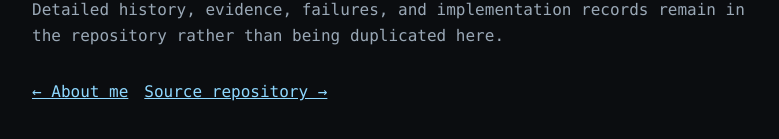
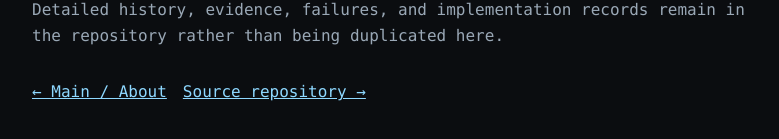
Before and after one commit to redogit/Dream-To-Action, a plain HTML site: page docs/index.html in a window 1280 px wide. Shown: the part 621-760 px from the top of the page, without its empty margins (250-1029 px from the left). Drawn offline with Linux system fonts and the light colour scheme.

Commit message:
Point project page back to canonical redogit hub

```diff
--- a/docs/index.html
+++ b/docs/index.html
@@ -1,3 +1,3 @@
 <!doctype html><html lang="en"><head><meta charset="utf-8"><meta name="viewport" content="width=device-width,initial-scale=1"><title>Dream to Action · under construction</title>
 <style>:root{color-scheme:dark;--b:#0b0d10;--p:#12161b;--t:#edf2f7;--m:#9aa8b6;--l:#27313b;--a:#ffad5c;--x:#8ed8ff}*{box-sizing:border-box}body{margin:0;background:var(--b);color:var(--t);font:16px/1.65 ui-monospace,SFMono-Regular,Menlo,Consolas,monospace}main{max-width:760px;margin:auto;padding:64px 22px}h1{font-size:clamp(2.4rem,8vw,5rem);line-height:1}.notice{border:1px solid var(--l);border-left:5px solid var(--a);background:var(--p);padding:18px 20px;border-radius:10px;margin:26px 0}a{color:var(--x)}.muted{color:var(--m)}nav{display:flex;gap:16px;flex-wrap:wrap;margin-top:30px}</style></head>
-<body><main><p class="muted">October 2, 2026 · REDOGIT</p><h1>Dream to Action</h1><div class="notice"><strong>🚧 Under construction.</strong><p>This is the small public entry point while the project surface is being organized.</p></div><p>Canonical source for Dream to Action. Its existing approved public app route remains hosted through Conscience64.</p><p class="muted">Detailed history, evidence, failures, and implementation records remain in the repository rather than being duplicated here.</p><nav><a href="https://redogit.github.io/conscience64/about.html">← About me</a><a href="https://github.com/redogit/Dream-To-Action">Source repository →</a></nav></main></body></html>
+<body><main><p class="muted">October 2, 2026 · REDOGIT</p><h1>Dream to Action</h1><div class="notice"><strong>🚧 Under construction.</strong><p>This is the small public entry point while the project surface is being organized.</p></div><p>Canonical source for Dream to Action. Its existing approved public app route remains hosted through Conscience64.</p><p class="muted">Detailed history, evidence, failures, and implementation records remain in the repository rather than being duplicated here.</p><nav><a href="https://redogit.github.io/redogit/">← Main / About</a><a href="https://github.com/redogit/Dream-To-Action">Source repository →</a></nav></main></body></html>
```
